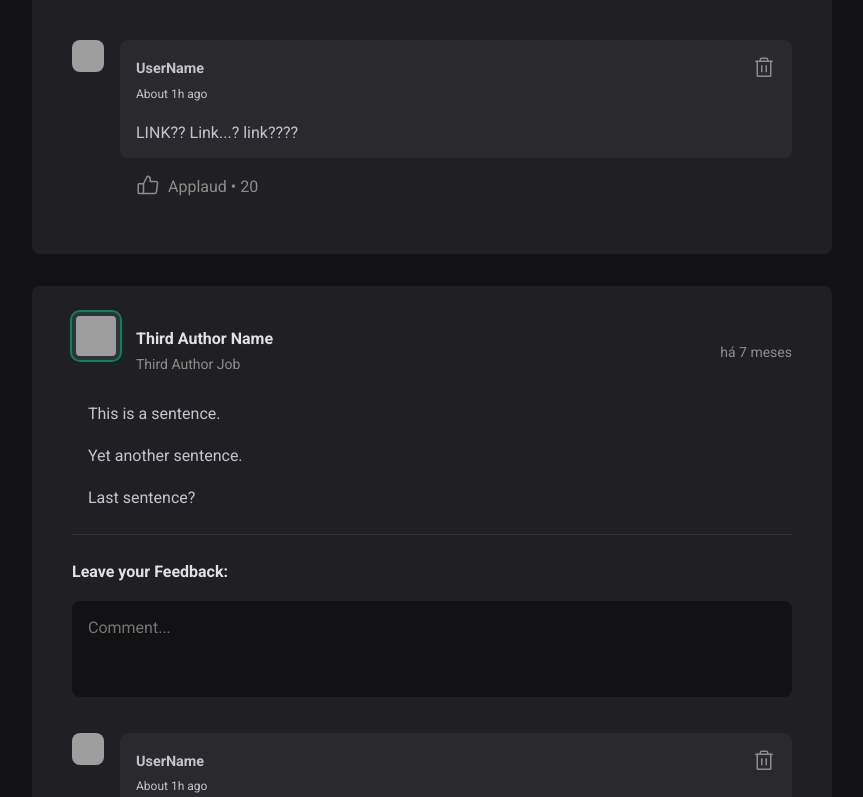
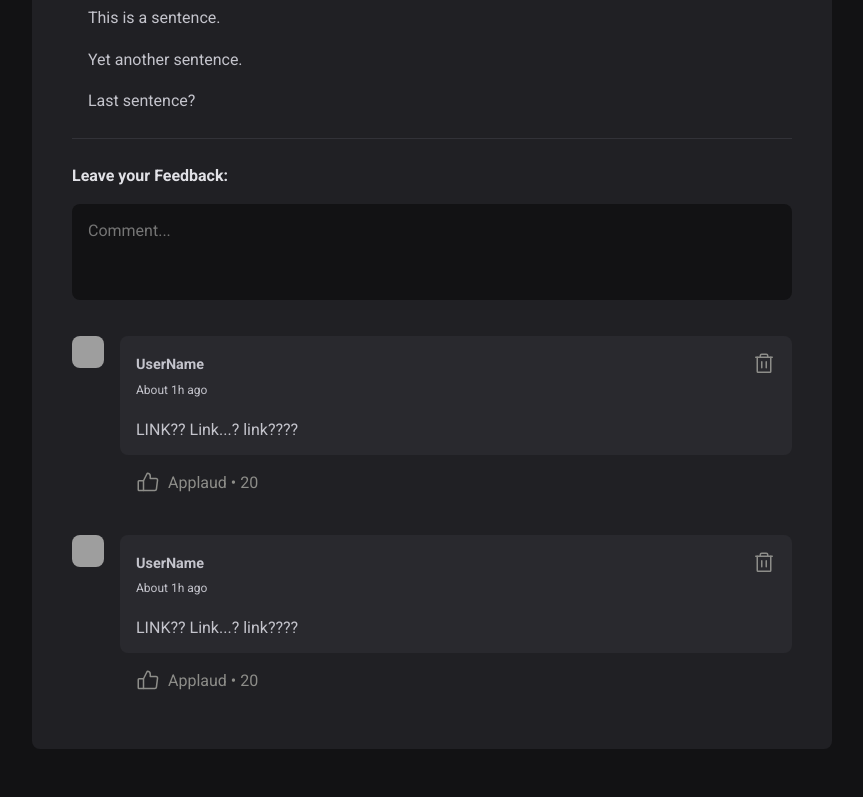
Before and after one commit to KantoCanto/react-courses, a React (Vite) app in the folder react-fundamentals/: page / in a window 1280 px wide. Shown: the part 1983-2780 px from the top of the page, without its empty margins (352-1215 px from the left). Built offline with nearby package versions, Linux system fonts and the light colour scheme; grey boxes are pictures that could not be loaded.

Commit message:
added useState on the Post component

```diff
--- a/react-fundamentals/src/components/Post.jsx
+++ b/react-fundamentals/src/components/Post.jsx
@@ -3,6 +3,7 @@
 import ptPT from "date-fns/locale/pt";
 import { Comment } from "./Comment";
 import { Avatar } from "./Avatar";
+import { useState } from "react";
 
 export function Post({ author, publishedAt, content }) {
   const publishedDateFormated = format(publishedAt, "yyyy-MM-dd HH:mm", {
@@ -13,6 +14,13 @@
     locale: ptPT,
     addSuffix: true,
   });
+
+  const [comments, setComments] = useState([1, 2]);
+
+  function handleCreateNewComment(event) {
+    event.preventDefault();
+    setComments([...comments, comments.length + 1]);
+  }
 
   return (
     <article className={styles.post}>
@@ -47,7 +55,7 @@
         })}
       </div>
 
-      <form className={styles.commentForm}>
+      <form onSubmit={handleCreateNewComment} className={styles.commentForm}>
         <strong>Leave your Feedback:</strong>
         <textarea placeholder="Comment..." />
         <footer>
@@ -56,9 +64,9 @@
       </form>
 
       <div className={styles.commentList}>
-        <Comment />
-        <Comment />
-        <Comment />
+        {comments.map((comment) => {
+          return <Comment />;
+        })}
       </div>
     </article>
   );
```
